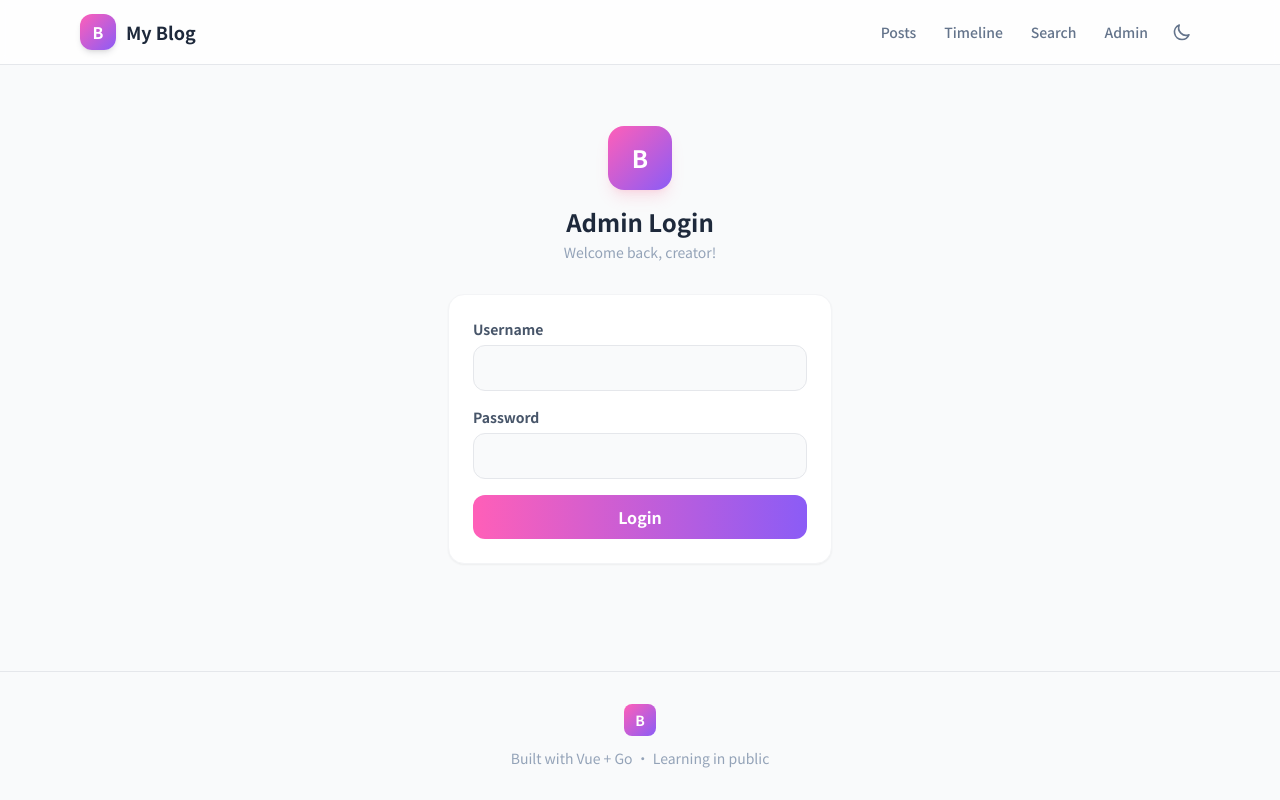
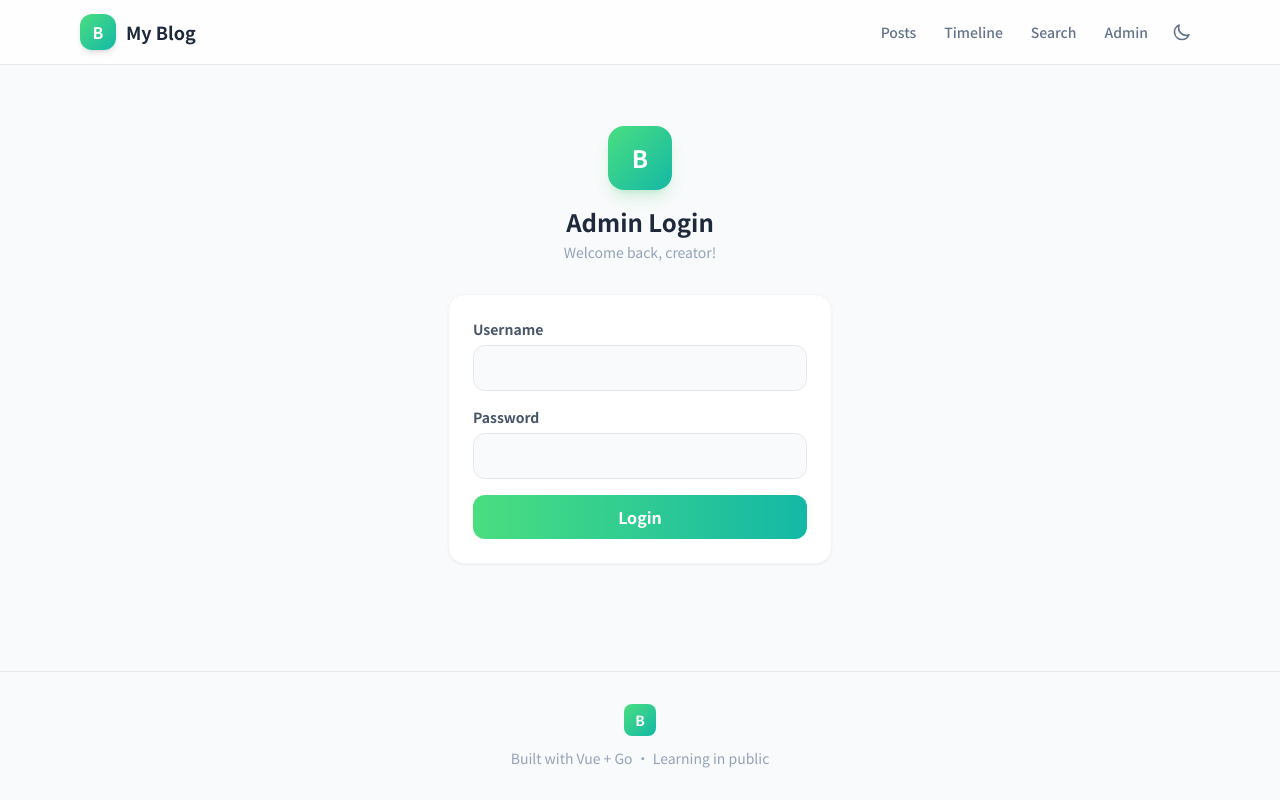
Before and after one commit to myh-diy/blog2, a Vue app in the folder frontend/: page /login in a window 1280 px wide. Built offline with nearby package versions, Linux system fonts and the light colour scheme.

Commit message:
feat(ui): switch theme to fresh spring green/mint

```diff
--- a/frontend/src/components/KawaiiIcon.vue
+++ b/frontend/src/components/KawaiiIcon.vue
@@ -5,89 +5,89 @@ const props = defineProps<{ name: 'wave' | 'search' | 'sad' | 'happy' | 'star' |
 <template>
   <!-- Wave: 挥手小人 -->
   <svg v-if="props.name === 'wave'" viewBox="0 0 120 120" class="w-full h-full">
-    <circle cx="60" cy="60" r="56" fill="#fff1f8"/>
-    <circle cx="60" cy="52" r="28" fill="#ffebf7" stroke="#fb7299" stroke-width="3"/>
-    <circle cx="50" cy="48" r="4" fill="#8b5cf6"/>
-    <circle cx="70" cy="48" r="4" fill="#8b5cf6"/>
-    <path d="M52 62 Q60 70 68 62" stroke="#fb7299" stroke-width="3" fill="none" stroke-linecap="round"/>
-    <ellipse cx="40" cy="74" rx="10" ry="8" fill="#ffc9e9"/>
-    <ellipse cx="80" cy="74" rx="10" ry="8" fill="#ffc9e9"/>
-    <circle cx="16" cy="38" r="8" fill="#ffc9e9"/>
-    <circle cx="104" cy="30" r="6" fill="#ddd6fe"/>
-    <circle cx="100" cy="86" r="5" fill="#ff9dd4"/>
+    <circle cx="60" cy="60" r="56" fill="#f0fdf4"/>
+    <circle cx="60" cy="52" r="28" fill="#ffebf7" stroke="#22c55e" stroke-width="3"/>
+    <circle cx="50" cy="48" r="4" fill="#14b8a6"/>
+    <circle cx="70" cy="48" r="4" fill="#14b8a6"/>
+    <path d="M52 62 Q60 70 68 62" stroke="#22c55e" stroke-width="3" fill="none" stroke-linecap="round"/>
+    <ellipse cx="40" cy="74" rx="10" ry="8" fill="#bbf7d0"/>
+    <ellipse cx="80" cy="74" rx="10" ry="8" fill="#bbf7d0"/>
+    <circle cx="16" cy="38" r="8" fill="#bbf7d0"/>
+    <circle cx="104" cy="30" r="6" fill="#99f6e4"/>
+    <circle cx="100" cy="86" r="5" fill="#86efac"/>
   </svg>
 
   <!-- Search: 搜索小人 -->
   <svg v-else-if="props.name === 'search'" viewBox="0 0 120 120" class="w-full h-full">
-    <circle cx="60" cy="60" r="56" fill="#f5f3ff"/>
-    <circle cx="60" cy="52" r="26" fill="#ede9fe" stroke="#8b5cf6" stroke-width="3"/>
-    <circle cx="52" cy="48" r="3.5" fill="#fb7299"/>
-    <circle cx="68" cy="48" r="3.5" fill="#fb7299"/>
-    <circle cx="60" cy="60" r="4" fill="#fb7299" opacity="0.6"/>
-    <path d="M80 76 L94 90" stroke="#8b5cf6" stroke-width="5" stroke-linecap="round"/>
-    <circle cx="78" cy="74" r="10" stroke="#8b5cf6" stroke-width="4" fill="none"/>
-    <circle cx="18" cy="36" r="6" fill="#ff9dd4"/>
-    <circle cx="102" cy="28" r="5" fill="#c4b5fd"/>
+    <circle cx="60" cy="60" r="56" fill="#f0fdfa"/>
+    <circle cx="60" cy="52" r="26" fill="#ccfbf1" stroke="#14b8a6" stroke-width="3"/>
+    <circle cx="52" cy="48" r="3.5" fill="#22c55e"/>
+    <circle cx="68" cy="48" r="3.5" fill="#22c55e"/>
+    <circle cx="60" cy="60" r="4" fill="#22c55e" opacity="0.6"/>
+    <path d="M80 76 L94 90" stroke="#14b8a6" stroke-width="5" stroke-linecap="round"/>
+    <circle cx="78" cy="74" r="10" stroke="#14b8a6" stroke-width="4" fill="none"/>
+    <circle cx="18" cy="36" r="6" fill="#86efac"/>
+    <circle cx="102" cy="28" r="5" fill="#5eead4"/>
   </svg>
 
   <!-- Sad: 难过/空状态小人 -->
   <svg v-else-if="props.name === 'sad'" viewBox="0 0 120 120" class="w-full h-full">
-    <circle cx="60" cy="60" r="56" fill="#fff1f8"/>
-    <circle cx="60" cy="54" r="28" fill="#ffebf7" stroke="#fb7299" stroke-width="3"/>
-    <circle cx="50" cy="50" r="4" fill="#8b5cf6"/>
-    <circle cx="70" cy="50" r="4" fill="#8b5cf6"/>
-    <path d="M52 68 Q60 62 68 68" stroke="#fb7299" stroke-width="3" fill="none" stroke-linecap="round"/>
-    <path d="M38 38 L46 44" stroke="#ddd6fe" stroke-width="4" stroke-linecap="round"/>
-    <path d="M82 38 L74 44" stroke="#ddd6fe" stroke-width="4" stroke-linecap="round"/>
-    <circle cx="18" cy="86" r="5" fill="#ff9dd4"/>
-    <circle cx="102" cy="86" r="5" fill="#ddd6fe"/>
+    <circle cx="60" cy="60" r="56" fill="#f0fdf4"/>
+    <circle cx="60" cy="54" r="28" fill="#ffebf7" stroke="#22c55e" stroke-width="3"/>
+    <circle cx="50" cy="50" r="4" fill="#14b8a6"/>
+    <circle cx="70" cy="50" r="4" fill="#14b8a6"/>
+    <path d="M52 68 Q60 62 68 68" stroke="#22c55e" stroke-width="3" fill="none" stroke-linecap="round"/>
+    <path d="M38 38 L46 44" stroke="#99f6e4" stroke-width="4" stroke-linecap="round"/>
+    <path d="M82 38 L74 44" stroke="#99f6e4" stroke-width="4" stroke-linecap="round"/>
+    <circle cx="18" cy="86" r="5" fill="#86efac"/>
+    <circle cx="102" cy="86" r="5" fill="#99f6e4"/>
   </svg>
 
   <!-- Happy: 开心小人 -->
   <svg v-else-if="props.name === 'happy'" viewBox="0 0 120 120" class="w-full h-full">
-    <circle cx="60" cy="60" r="56" fill="#fff1f8"/>
-    <circle cx="60" cy="52" r="28" fill="#ffebf7" stroke="#fb7299" stroke-width="3"/>
-    <path d="M46 50 Q50 46 54 50" stroke="#8b5cf6" stroke-width="3" fill="none" stroke-linecap="round"/>
-    <path d="M66 50 Q70 46 74 50" stroke="#8b5cf6" stroke-width="3" fill="none" stroke-linecap="round"/>
-    <path d="M48 62 Q60 74 72 62" stroke="#fb7299" stroke-width="3" fill="none" stroke-linecap="round"/>
-    <ellipse cx="38" cy="72" rx="9" ry="7" fill="#ffc9e9"/>
-    <ellipse cx="82" cy="72" rx="9" ry="7" fill="#ffc9e9"/>
-    <circle cx="16" cy="32" r="6" fill="#ff9dd4"/>
-    <circle cx="104" cy="28" r="5" fill="#ddd6fe"/>
-    <path d="M86 46 L96 38" stroke="#fb7299" stroke-width="3" stroke-linecap="round"/>
+    <circle cx="60" cy="60" r="56" fill="#f0fdf4"/>
+    <circle cx="60" cy="52" r="28" fill="#ffebf7" stroke="#22c55e" stroke-width="3"/>
+    <path d="M46 50 Q50 46 54 50" stroke="#14b8a6" stroke-width="3" fill="none" stroke-linecap="round"/>
+    <path d="M66 50 Q70 46 74 50" stroke="#14b8a6" stroke-width="3" fill="none" stroke-linecap="round"/>
+    <path d="M48 62 Q60 74 72 62" stroke="#22c55e" stroke-width="3" fill="none" stroke-linecap="round"/>
+    <ellipse cx="38" cy="72" rx="9" ry="7" fill="#bbf7d0"/>
+    <ellipse cx="82" cy="72" rx="9" ry="7" fill="#bbf7d0"/>
+    <circle cx="16" cy="32" r="6" fill="#86efac"/>
+    <circle cx="104" cy="28" r="5" fill="#99f6e4"/>
+    <path d="M86 46 L96 38" stroke="#22c55e" stroke-width="3" stroke-linecap="round"/>
   </svg>
 
   <!-- Star: 星星 -->
   <svg v-else-if="props.name === 'star'" viewBox="0 0 120 120" class="w-full h-full">
-    <circle cx="60" cy="60" r="56" fill="#fff1f8"/>
+    <circle cx="60" cy="60" r="56" fill="#f0fdf4"/>
     <path d="M60 25 L68 48 L93 48 L73 63 L81 86 L60 72 L39 86 L47 63 L27 48 L52 48 Z" fill="url(#starGrad)"/>
     <defs>
       <linearGradient id="starGrad" x1="0" y1="0" x2="1" y2="1">
-        <stop offset="0%" stop-color="#ff5fb8"/>
-        <stop offset="100%" stop-color="#8b5cf6"/>
+        <stop offset="0%" stop-color="#4ade80"/>
+        <stop offset="100%" stop-color="#14b8a6"/>
       </linearGradient>
     </defs>
-    <circle cx="20" cy="40" r="5" fill="#ffc9e9"/>
-    <circle cx="100" cy="84" r="4" fill="#ddd6fe"/>
+    <circle cx="20" cy="40" r="5" fill="#bbf7d0"/>
+    <circle cx="100" cy="84" r="4" fill="#99f6e4"/>
   </svg>
 
   <!-- Heart: 爱心 -->
   <svg v-else-if="props.name === 'heart'" viewBox="0 0 120 120" class="w-full h-full">
-    <circle cx="60" cy="60" r="56" fill="#fff1f8"/>
-    <path d="M60 88 C60 88 30 66 30 48 C30 36 39 28 50 28 C56 28 60 32 60 32 C60 32 64 28 70 28 C81 28 90 36 90 48 C90 66 60 88 60 88 Z" fill="#fb7299"/>
-    <circle cx="22" cy="38" r="5" fill="#ddd6fe"/>
-    <circle cx="98" cy="44" r="4" fill="#ff9dd4"/>
+    <circle cx="60" cy="60" r="56" fill="#f0fdf4"/>
+    <path d="M60 88 C60 88 30 66 30 48 C30 36 39 28 50 28 C56 28 60 32 60 32 C60 32 64 28 70 28 C81 28 90 36 90 48 C90 66 60 88 60 88 Z" fill="#22c55e"/>
+    <circle cx="22" cy="38" r="5" fill="#99f6e4"/>
+    <circle cx="98" cy="44" r="4" fill="#86efac"/>
   </svg>
 
   <!-- Upload: 上传小人 -->
   <svg v-else-if="props.name === 'upload'" viewBox="0 0 120 120" class="w-full h-full">
-    <circle cx="60" cy="60" r="56" fill="#f5f3ff"/>
-    <circle cx="60" cy="56" r="26" fill="#ede9fe" stroke="#8b5cf6" stroke-width="3"/>
-    <circle cx="52" cy="52" r="3.5" fill="#fb7299"/>
-    <circle cx="68" cy="52" r="3.5" fill="#fb7299"/>
-    <path d="M54 64 Q60 70 66 64" stroke="#fb7299" stroke-width="3" fill="none" stroke-linecap="round"/>
-    <path d="M60 26 L60 46 M50 36 L60 26 L70 36" stroke="#8b5cf6" stroke-width="4" fill="none" stroke-linecap="round" stroke-linejoin="round"/>
-    <circle cx="20" cy="88" r="5" fill="#ff9dd4"/>
-    <circle cx="100" cy="90" r="4" fill="#ddd6fe"/>
+    <circle cx="60" cy="60" r="56" fill="#f0fdfa"/>
+    <circle cx="60" cy="56" r="26" fill="#ccfbf1" stroke="#14b8a6" stroke-width="3"/>
+    <circle cx="52" cy="52" r="3.5" fill="#22c55e"/>
+    <circle cx="68" cy="52" r="3.5" fill="#22c55e"/>
+    <path d="M54 64 Q60 70 66 64" stroke="#22c55e" stroke-width="3" fill="none" stroke-linecap="round"/>
+    <path d="M60 26 L60 46 M50 36 L60 26 L70 36" stroke="#14b8a6" stroke-width="4" fill="none" stroke-linecap="round" stroke-linejoin="round"/>
+    <circle cx="20" cy="88" r="5" fill="#86efac"/>
+    <circle cx="100" cy="90" r="4" fill="#99f6e4"/>
   </svg>
 </template>
--- a/frontend/tailwind.config.js
+++ b/frontend/tailwind.config.js
@@ -10,31 +10,31 @@ export default {
   theme: {
     extend: {
       colors: {
-        // Pink — B站少女风主色
+        // Fresh green — SpringNote style primary
         brand: {
-          50:  '#fff1f8',
-          100: '#ffe4f3',
-          200: '#ffc9e9',
-          300: '#ff9dd4',
-          400: '#ff5fb8',
-          500: '#fb7299',
-          600: '#e84a7a',
-          700: '#c93062',
-          800: '#a62b52',
-          900: '#8b2848',
+          50:  '#f0fdf4',
+          100: '#dcfce7',
+          200: '#bbf7d0',
+          300: '#86efac',
+          400: '#4ade80',
+          500: '#22c55e',
+          600: '#16a34a',
+          700: '#15803d',
+          800: '#166534',
+          900: '#14532d',
         },
-        // Purple — 梦幻 accent
+        // Mint/teal accent
         accent: {
-          50:  '#f5f3ff',
-          100: '#ede9fe',
-          200: '#ddd6fe',
-          300: '#c4b5fd',
-          400: '#a78bfa',
-          500: '#8b5cf6',
-          600: '#7c3aed',
-          700: '#6d28d9',
-          800: '#5b21b6',
-          900: '#4c1d95',
+          50:  '#f0fdfa',
+          100: '#ccfbf1',
+          200: '#99f6e4',
+          300: '#5eead4',
+          400: '#2dd4bf',
+          500: '#14b8a6',
+          600: '#0d9488',
+          700: '#0f766e',
+          800: '#115e59',
+          900: '#134e4a',
         },
         // Warm neutrals (keep for compatibility)
         warm: {
```
Also changed, not shown: frontend/public/favicon.svg.
